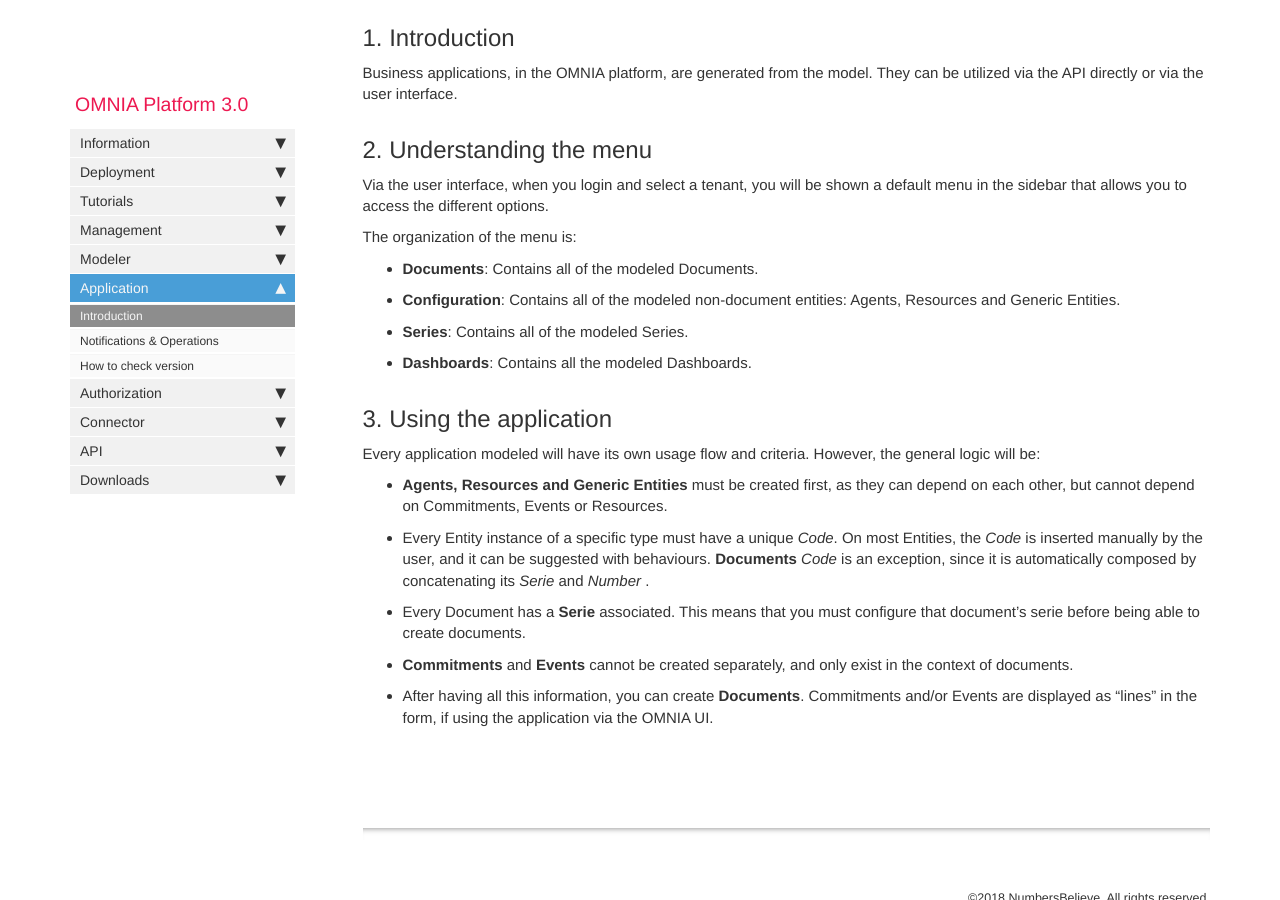
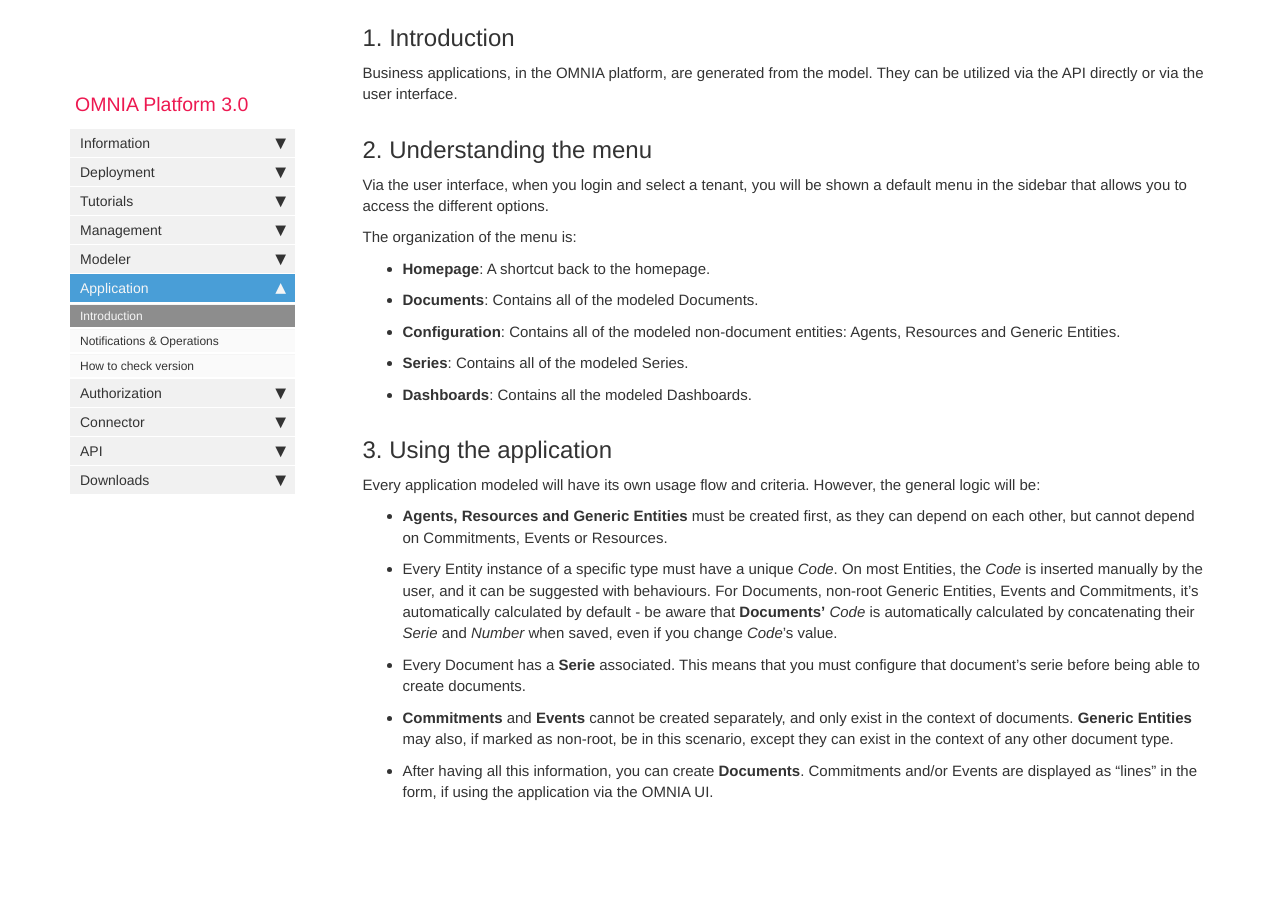
Before and after one commit to daniel8lopes/omnia3, a Jekyll site: the page built from docs/pages/omnia3/Application/omnia3_application_introduction.md, in a window 1280 px wide and 900 px high, scrolled down 322 px. Built offline with Jekyll 4.4.1, drawn with Linux system fonts in a browser that asks for light colours; nearby versions of some CDN libraries; comment, search, counter and statistics services are not loaded.

Commit message:
fix typos in api and application areas

```diff
--- a/docs/pages/omnia3/Application/omnia3_application_introduction.md
+++ b/docs/pages/omnia3/Application/omnia3_application_introduction.md
@@ -10,13 +10,14 @@ folder: omnia3
 
 ## 1. Introduction
 
-Business applications, in the OMNIA platform, are  generated from the model. They can be utilized via the API directly or via the user interface.
+Business applications, in the OMNIA platform, are generated from the model. They can be utilized via the API directly or via the user interface.
 
 ## 2. Understanding the menu
 
 Via the user interface, when you login and select a tenant, you will be shown a default menu in the sidebar that allows you to access the different options.
 
 The organization of the menu is:
+- **Homepage**: A shortcut back to the homepage.
 - **Documents**: Contains all of the modeled Documents.
 - **Configuration**: Contains all of the modeled non-document entities: Agents, Resources and Generic Entities.
 - **Series**: Contains all of the modeled Series.
@@ -27,7 +28,7 @@ The organization of the menu is:
 Every application modeled will have its own usage flow and criteria. However, the general logic will be:
 
 - **Agents, Resources and Generic Entities** must be created first, as they can depend on each other, but cannot depend on Commitments, Events or Resources.
-- Every Entity instance of a specific type must have a unique *Code*. On most Entities, the *Code* is inserted manually by the user, and it can be suggested with behaviours. **Documents** *Code* is an exception, since it is automatically composed by concatenating its *Serie* and *Number* .
+- Every Entity instance of a specific type must have a unique *Code*. On most Entities, the *Code* is inserted manually by the user, and it can be suggested with behaviours. For Documents, non-root Generic Entities, Events and Commitments, it's automatically calculated by default - be aware that **Documents'** *Code* is automatically calculated by concatenating their *Serie* and *Number* when saved, even if you change *Code*'s value.
 - Every Document has a **Serie** associated. This means that you must configure that document's serie before being able to create documents.
-- **Commitments** and **Events** cannot be created separately, and only exist in the context of documents.
+- **Commitments** and **Events** cannot be created separately, and only exist in the context of documents. **Generic Entities** may also, if marked as non-root, be in this scenario, except they can exist in the context of any other document type.
 - After having all this information, you can create **Documents**. Commitments and/or Events are displayed as "lines" in the form, if using the application via the OMNIA UI.
```
Also changed, not shown: docs/pages/omnia3/API/omnia3_api_swagger.md (+2 -2 lines), docs/pages/omnia3/Application/omnia3_applicationversion.md (+1 -2 lines).
